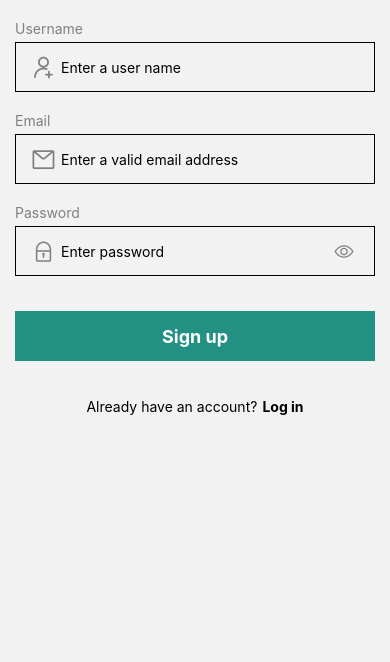
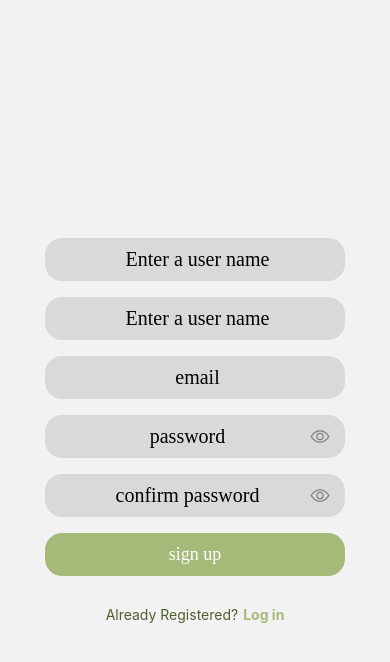
Before and after one commit to JulioC-19/pantryProject, a React Native app: screen /Signup in a window 390 px wide. Shown: the top 662 px of the page. Built offline with nearby package versions, Linux system fonts and the light colour scheme.

Commit message:
added color palet file, styling according to wireframe

```diff
--- a/UI/Signup.tsx
+++ b/UI/Signup.tsx
@@ -1,60 +1,57 @@
 import React from 'react';
 import {Alert, StyleSheet, Text, TouchableOpacity, View} from 'react-native';
 import {SafeAreaView} from 'react-native-safe-area-context';
-import {CustomInput} from './components/CustomInput';
-import {CustomButton} from './components/CustomButton';
 import {NavigationProps} from './navigation/screenTypes';
+import {TextInput2} from './components/TextInput2';
+import {Button} from '@react-native-material/core';
+import {colors} from './styles/colors';
+import {Button2} from './components/Button2';
 
 export const Signup = ({navigation}: NavigationProps) => {
   return (
     <SafeAreaView>
-      <CustomInput
-        iconName="adduser"
-        label="Username"
-        placeholder="Enter a user name"
-      />
-      <CustomInput
-        iconName="mail"
-        label={'Email'}
-        placeholder="Enter a valid email address"
-      />
-      <CustomInput
-        iconName="lock"
-        label={'Password'}
-        placeholder="Enter password"
-        isPasswordField={true}
-      />
+      <View style={localStyle.formView}>
+        <TextInput2 placeholder="Enter a user name" />
+        <TextInput2 placeholder="Enter a user name" />
+        <TextInput2 placeholder="email" />
+        <TextInput2 placeholder="password" isPasswordField={true} />
+        <TextInput2 placeholder="confirm password" isPasswordField={true} />
 
-      <CustomButton
-        title={'Sign up'}
-        onPress={() => Alert.prompt('Implement Signup logic!')}
-      />
+        <Button2
+          title="sign up"
+          onPress={() => Alert.alert('Implement Sign up!')}
+        />
 
-      <View style={localStyle.textContainer}>
-        <Text style={localStyle.textStyle}>Already have an account?</Text>
-        <TouchableOpacity
-          style={{paddingLeft: 5}}
-          onPress={() => navigation.navigate('Home', {})}>
-          <Text style={localStyle.loginText}>Log in</Text>
-        </TouchableOpacity>
+        <View style={localStyle.textContainer}>
+          <Text style={localStyle.textStyle}>Already Registered?</Text>
+          <TouchableOpacity onPress={() => navigation.navigate('Home', {})}>
+            <Text style={localStyle.loginText}>Log in</Text>
+          </TouchableOpacity>
+        </View>
       </View>
     </SafeAreaView>
   );
 };
 
 const localStyle = StyleSheet.create({
+  formView: {
+    flexDirection: 'column',
+    top: 230,
+  },
   textStyle: {
-    color: 'black',
+    color: colors.darkOliveGreen,
     fontStyle: 'normal',
   },
   textContainer: {
+    marginVertical: 20,
     flexDirection: 'row',
     height: 20,
     alignItems: 'center',
     justifyContent: 'center',
   },
   loginText: {
-    color: 'black',
+    color: colors.gleeful,
     fontWeight: 'bold',
+    paddingLeft: 5,
   },
 });
--- /dev/null
+++ b/UI/components/Button2.tsx
@@ -0,0 +1,41 @@
+import React from 'react';
+import {StyleSheet, TouchableOpacity, Text, View} from 'react-native';
+import {colors} from '../styles/colors';
+
+// Declare the property types that this component will use
+type Props = {
+  title: String;
+  onPress: () => void;
+};
+
+export const Button2 = ({title, onPress}: Props) => {
+  return (
+    <View style={buttonStyles.buttonContainer}>
+      <TouchableOpacity onPress={onPress} style={buttonStyles.button}>
+        <Text style={buttonStyles.buttonText}>{title}</Text>
+      </TouchableOpacity>
+    </View>
+  );
+};
+
+const buttonStyles = StyleSheet.create({
+  buttonContainer: {
+    marginVertical: 8,
+    paddingLeft: 45,
+    paddingRight: 45,
+  },
+  button: {
+    flexDirection: 'row',
+    height: 43,
+    backgroundColor: colors.gleeful,
+    alignItems: 'center',
+    justifyContent: 'center',
+    borderRadius: 17,
+  },
+  buttonText: {
+    fontFamily: 'Barlow',
+    color: 'white',
+    fontWeight: 'normal',
+    fontSize: 18,
+  },
+});
--- /dev/null
+++ b/UI/components/TextInput2.tsx
@@ -0,0 +1,77 @@
+import {Text} from '@rneui/base';
+import React, {useState} from 'react';
+import {StyleSheet, TextInput, View} from 'react-native';
+import Icon from '../styles/icons';
+import {colors} from '../styles/colors';
+
+/**
+ * Properties for the custom input
+ * fields with ? indicate optional field as in the user is not required to use it but can add it on
+ */
+type Props = {
+  label?: string;
+  placeholder: string;
+  iconName?: string;
+  isPasswordField?: boolean;
+};
+
+export const TextInput2 = (props: Props) => {
+  const [hidePassword, setHidePassword] = useState(props.isPasswordField);
+
+  return (
+    <View style={inputStyle.parentView}>
+      <View style={inputStyle.inputContainer}>
+        <Icon.AntDesign name={props.iconName} style={inputStyle.iconStyle} />
+        <TextInput
+          secureTextEntry={hidePassword}
+          style={inputStyle.textStyle}
+          autoCorrect={false}
+          {...props}
+        />
+        {props.isPasswordField && (
+          <Icon.Ionicons
+            name={hidePassword ? 'eye-outline' : 'eye-off-outline'}
+            style={inputStyle.eyeIconStyle}
+            onPress={() => setHidePassword(!hidePassword)} // Alternate between states
+          />
+        )}
+      </View>
+    </View>
+  );
+};
+
+const inputStyle = StyleSheet.create({
+  parentView: {
+    marginLeft: 45,
+    marginRight: 45,
+  },
+  inputContainer: {
+    marginVertical: 8,
+    height: 43,
+    backgroundColor: colors.gainsBoro,
+    flexDirection: 'row',
+    paddingHorizontal: 15,
+    alignItems: 'center',
+    borderRadius: 17,
+  },
+  iconStyle: {
+    color: 'gray',
+    fontSize: 25,
+    marginRight: 5,
+  },
+  eyeIconStyle: {
+    color: 'gray',
+    fontSize: 20,
+    marginRight: 5,
+  },
+  textStyle: {
+    fontFamily: 'Barlow',
+    fontStyle: 'normal',
+    fontSize: 20,
+    fontWeight: 'normal',
+    flex: 1,
+    display: 'flex',
+    textAlign: 'center',
+    color: 'blackem',
+  },
+});
--- /dev/null
+++ b/UI/styles/colors.js
@@ -0,0 +1,14 @@
+export const colors = {
+    // Regular colors
+    darkGray:'#9C9C9C',
+    gainsBoro:'#D9D9D9',
+    white:'white',
+
+    // Main color palet
+    fullYellow: '#FABC4F',
+    gleeful: '#A5BA78',
+    goldenRod: '#EA862D',
+    mountainIris: '#5E5684',
+    mandarinRed: '#E54829',
+    darkOliveGreen: '#4F5E30',
+}
```
